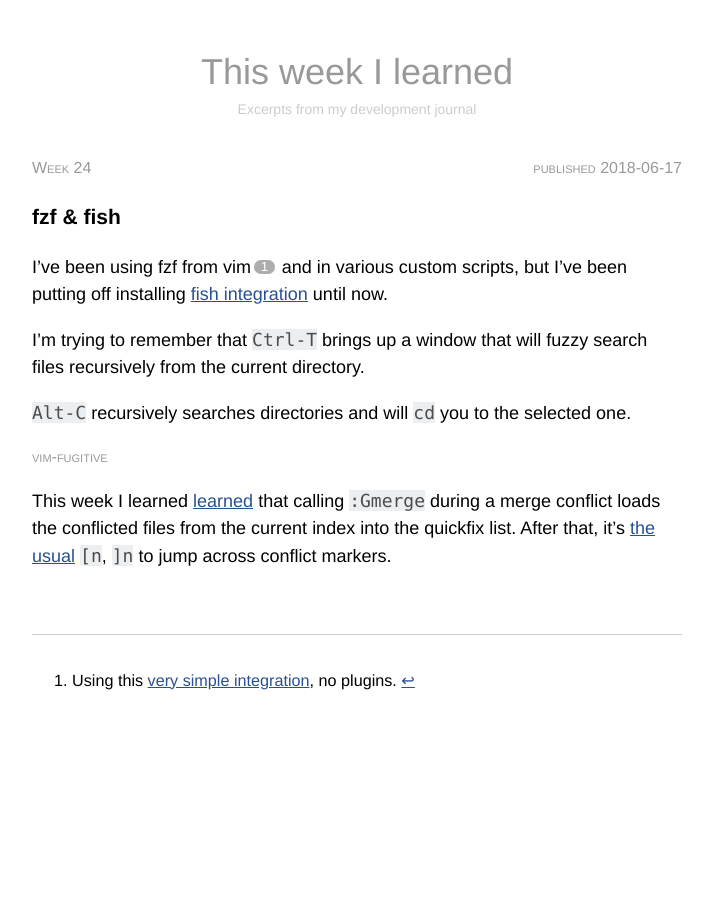
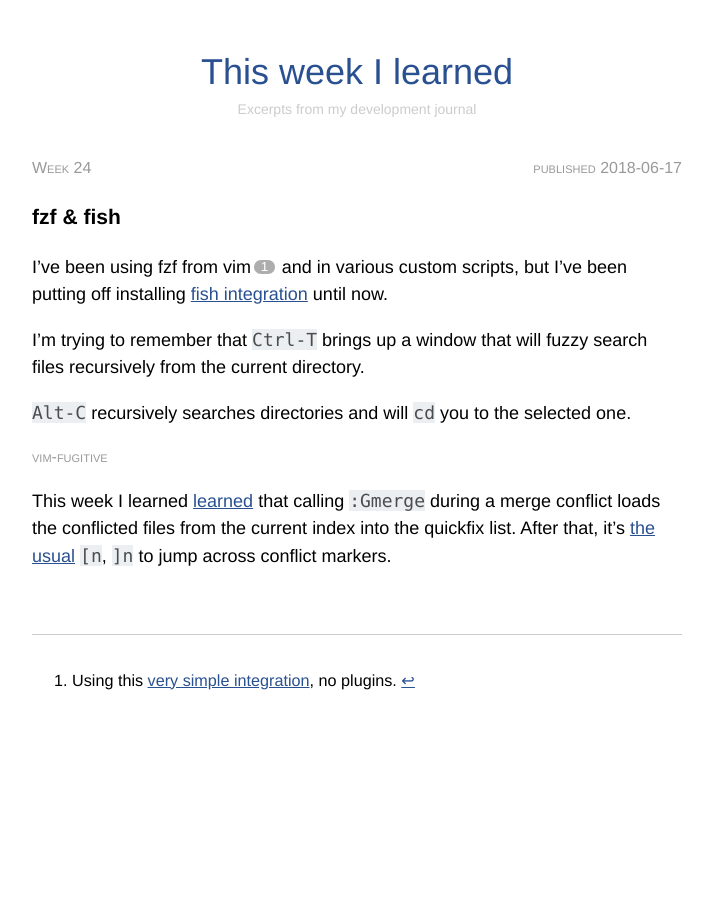
Before and after one commit to mfilej/mfilej.github.io, a Jekyll site: the page built from _posts/2018-06-17-week-24.md, in a window 1280 px wide. Shown: the whole page, without its empty margins (283-995 px from the left). Built offline with Jekyll 4.4.1, drawn with Linux system fonts in a browser that asks for light colours; nearby versions of some CDN libraries; comment, search, counter and statistics services are not loaded.

Commit message:
Link back to TWIL index

```diff
--- a/_layouts/twil.html
+++ b/_layouts/twil.html
@@ -4,7 +4,9 @@ layout: default
 
 <article class="{{ page.categories }}">
   <header>
-    <h1>This week I learned</h1>
+    <h1>
+      <a href="/twil">This week I learned</a>
+    </h1>
     <p>Excerpts from my development journal</p>
   </header>
 
--- a/base.sass
+++ b/base.sass
@@ -132,6 +132,8 @@ body > .full-width
       font-weight: 300
       font-size: 36px
       margin: 0
+      a
+        text-decoration: none
     &>p
       color: #ccc
       font-size: 14px
```
